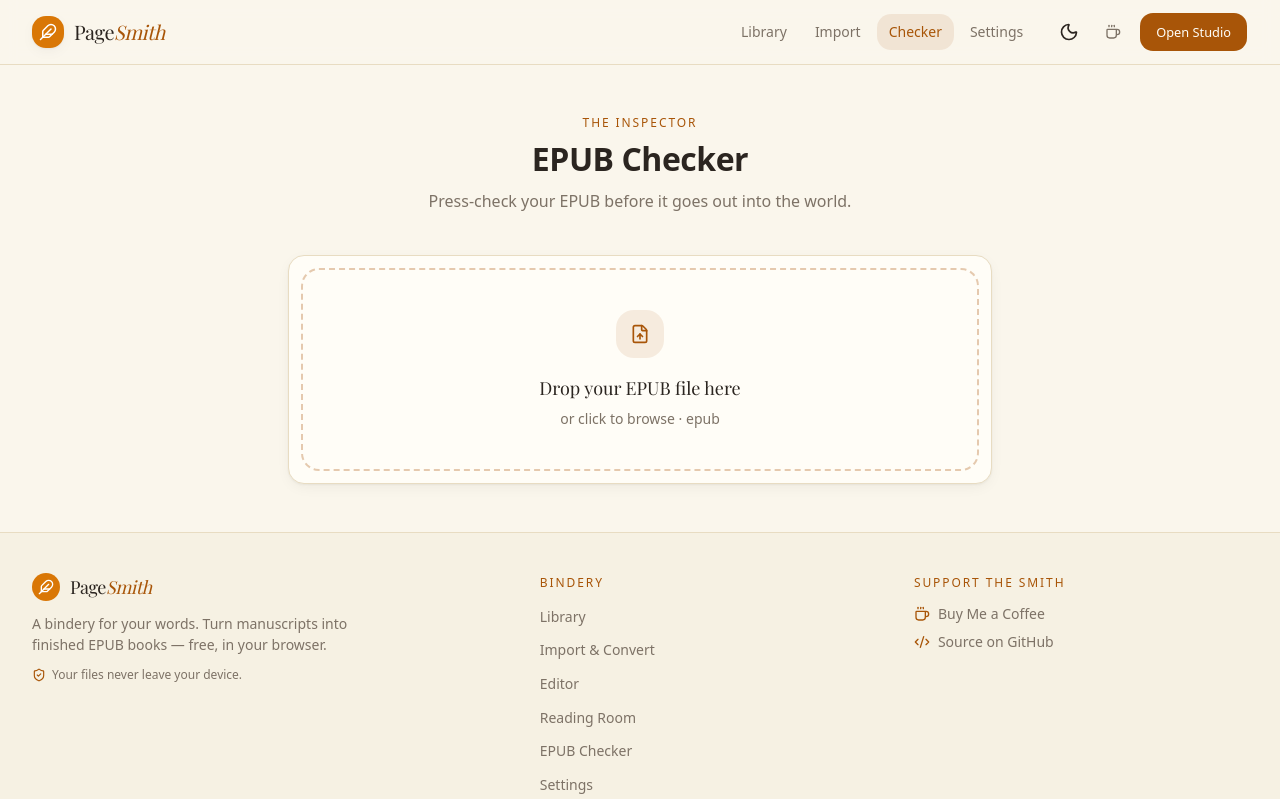
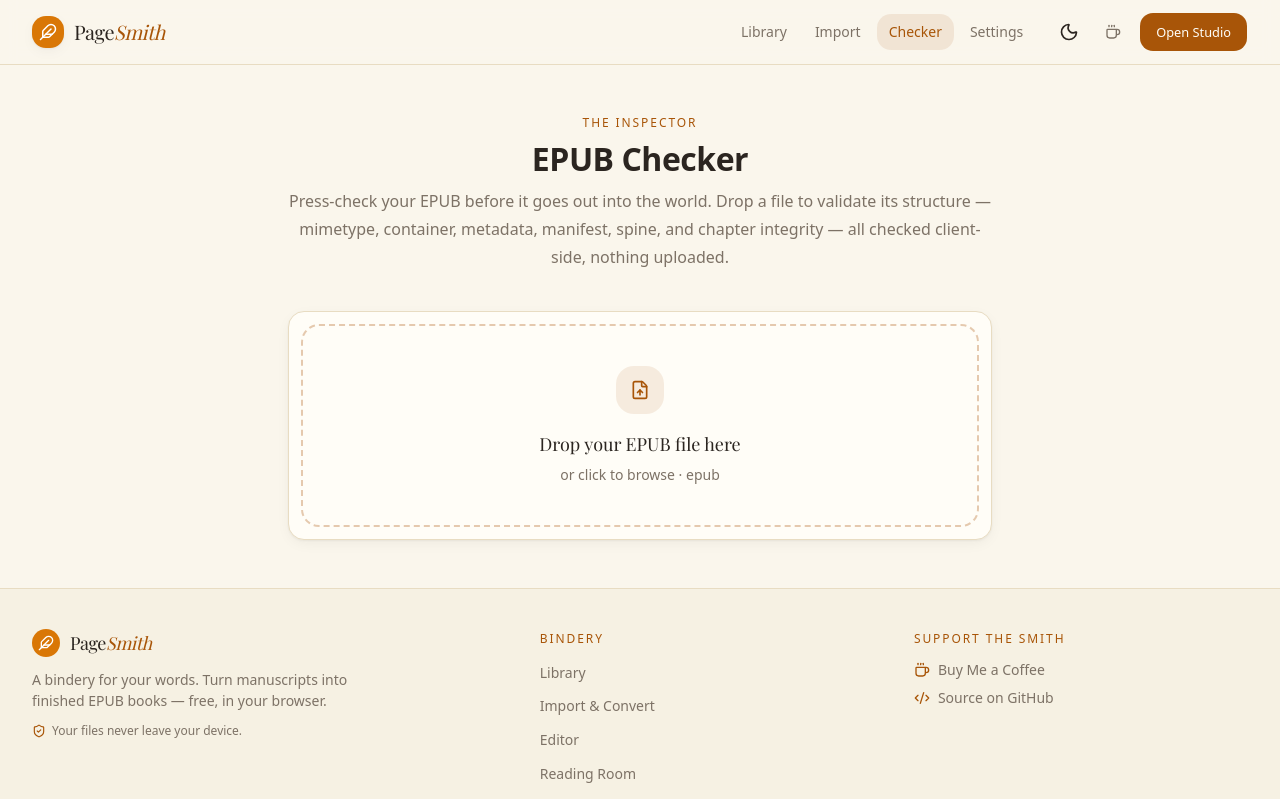
Before and after one commit to rkbart/pagesmith, a Next.js app: page /check in a window 1280 px wide. Shown: the top 799 px of the page. Built offline with nearby package versions, Linux system fonts and the light colour scheme; a web font is replaced by a local one.

Commit message:
feat: add brief explainer to /check page

```diff
--- a/src/app/check/page.tsx
+++ b/src/app/check/page.tsx
@@ -40,9 +40,10 @@
       <div className="mb-10 text-center">
         <p className="eyebrow mb-2">The inspector</p>
         <h1 className="heading-lg">EPUB Checker</h1>
-        <p className="body-md-loose mt-2 text-muted-foreground">
-          Press-check your EPUB before it goes out into the world.
-        </p>
+<p className="body-md-loose mt-2 text-muted-foreground">
+  Press-check your EPUB before it goes out into the world.
+  Drop a file to validate its structure — mimetype, container, metadata, manifest, spine, and chapter integrity — all checked client-side, nothing uploaded.
+</p>
       </div>
 
       {parsing && (
```
